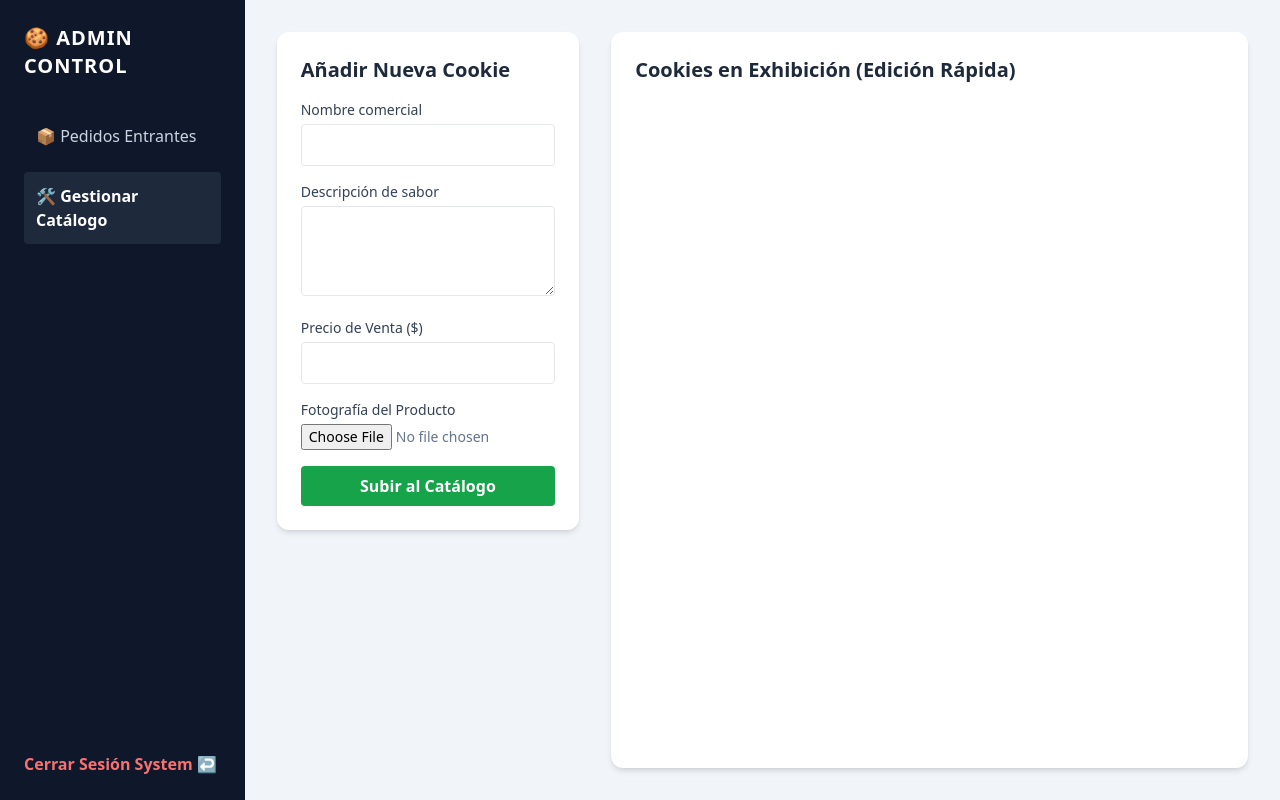
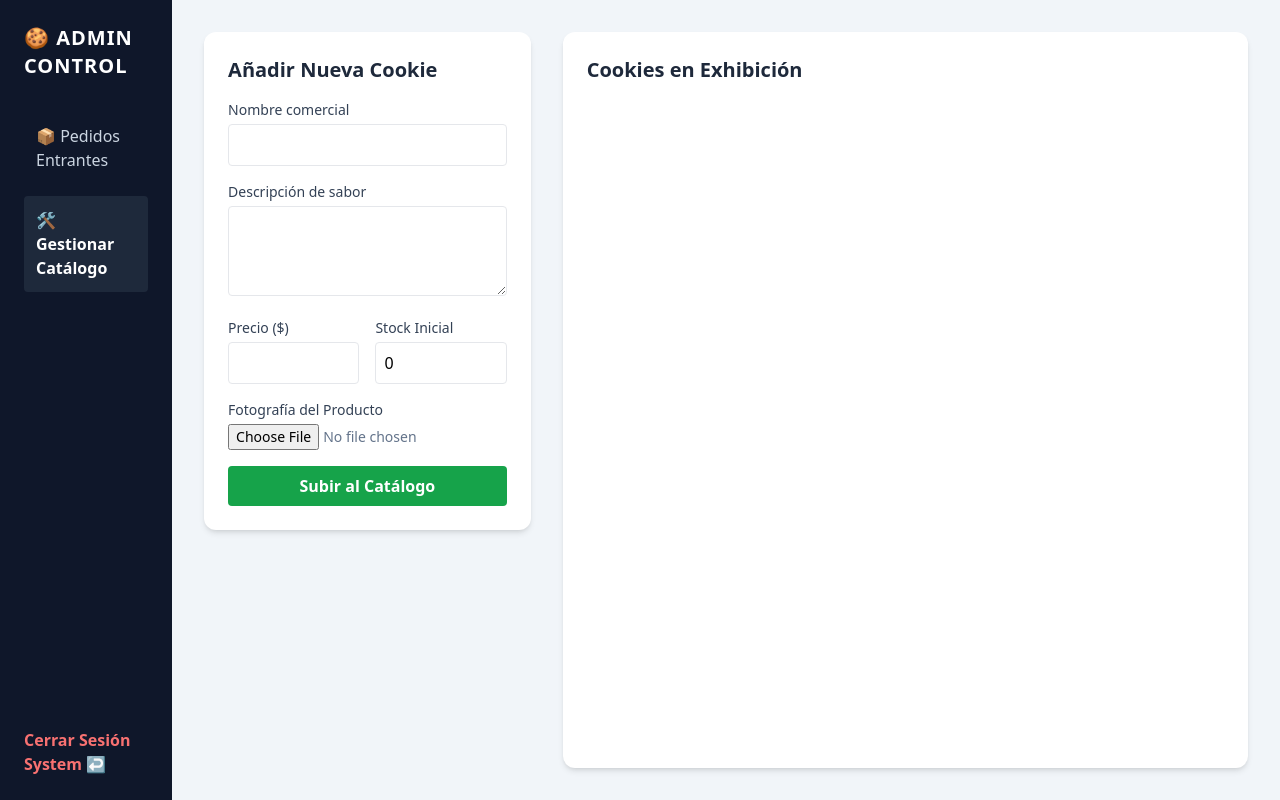
Before and after one commit to vicioold2-debug/Tienda_Cookies, a Flask app: page /admin/products in a window 1280 px wide. Run offline with Flask 3, Linux system fonts and the light colour scheme; a user stored in the database is signed in; data that the repository does not hold is empty; some libraries are stand-ins or nearby versions.

Commit message:
E-commerce real: Sistema de control de stock fisico automatizado

```diff
--- a/app.py
+++ b/app.py
@@ -11,7 +11,7 @@ app = Flask(__name__,
             template_folder=os.path.abspath('templates'),
             static_folder=os.path.abspath('static'))
 
-app.secret_key = 'super_secret_cookie_key_reposteria' # Cambia esto si lo subes a internet
+app.secret_key = 'super_secret_cookie_key_reposteria'
 app.config['SQLALCHEMY_DATABASE_URI'] = 'sqlite:///cookies.db'
 app.config['SQLALCHEMY_TRACK_MODIFICATIONS'] = False
 app.config['UPLOAD_FOLDER'] = os.path.join('static', 'uploads')
@@ -34,7 +34,8 @@ class Product(db.Model):
     description = db.Column(db.Text, nullable=True)
     price = db.Column(db.Float, nullable=False)
     image_url = db.Column(db.String(200), nullable=True)
-    active = db.Column(db.Integer, default=1) # 1 = Activo, 0 = Eliminado/Oculto
+    active = db.Column(db.Integer, default=1)
+    stock = db.Column(db.Integer, default=0) # NUEVO: Control de stock físico
 
 class CookieOrder(db.Model):
     id = db.Column(db.Integer, primary_key=True)
@@ -44,7 +45,7 @@ class CookieOrder(db.Model):
     phone = db.Column(db.String(20), nullable=False)
     notes = db.Column(db.Text, nullable=True)
     total = db.Column(db.Float, nullable=False)
-    status = db.Column(db.String(50), default='Recibido') # Recibido, En horno, En camino, Entregado
+    status = db.Column(db.String(50), default='Recibido')
     items = db.relationship('OrderItem', backref='order', lazy=True)
 
 class OrderItem(db.Model):
@@ -55,7 +56,6 @@ class OrderItem(db.Model):
     price = db.Column(db.Float, nullable=False)
     product = db.relationship('Product')
 
-# Función auxiliar para validar extensiones de imágenes
 def allowed_file(filename):
     return '.' in filename and filename.rsplit('.', 1)[1].lower() in app.config['ALLOWED_EXTENSIONS']
 
@@ -71,22 +71,24 @@ def index():
 
 @app.route('/add_to_cart/<int:product_id>', methods=['POST'])
 def add_to_cart(product_id):
+    product = Product.query.get_or_404(product_id)
     if 'cart' not in session:
         session['cart'] = {}
 
     cart = session['cart']
     pid_str = str(product_id)
-
-    # CORRECCIÓN: Captura la cantidad variable elegida por el usuario
     qty_to_add = int(request.form.get('quantity', 1))
 
-    if pid_str in cart:
-        cart[pid_str] += qty_to_add
-    else:
-        cart[pid_str] = qty_to_add
+    # Validar contra el stock total disponible
+    current_in_cart = cart.get(pid_str, 0)
+    if current_in_cart + qty_to_add > product.stock:
+        flash(f'No puedes agregar esa cantidad. Solo quedan {product.stock} unidades de {product.name}.', 'danger')
+        return redirect(url_for('index'))
 
+    cart[pid_str] = current_in_cart + qty_to_add
     session['cart'] = cart
-    flash('¡Cookies añadidas al carrito correctamente!', 'success')
+    session.modified = True
+    flash('¡Cookies añadidas al carrito!', 'success')
     return redirect(url_for('index'))
 
 @app.route('/cart')
@@ -96,27 +98,35 @@ def cart():
 
     cart_items = []
     total = 0
-    for pid_str, qty in session['cart'].items():
+    for pid_str, qty in list(session['cart'].items()):
         product = Product.query.get(int(pid_str))
         if product:
+            # Corrección por si el admin bajó el stock mientras el usuario navegaba
+            if qty > product.stock:
+                qty = product.stock
+                session['cart'][pid_str] = qty
+                session.modified = True
+                if qty == 0:
+                    session['cart'].pop(pid_str)
+                    continue
+
             subtotal = product.price * qty
             total += subtotal
             cart_items.append({'product': product, 'quantity': qty, 'subtotal': subtotal})
 
     return render_template('cart.html', cart_items=cart_items, total=total)
 
-@app.route('/clear_cart')
-def clear_cart():
-    session.pop('cart', None)
-    return redirect(url_for('cart'))
-
 @app.route('/cart/increase/<int:product_id>')
 def cart_increase(product_id):
+    product = Product.query.get_or_404(product_id)
     if 'cart' in session:
         pid_str = str(product_id)
         if pid_str in session['cart']:
-            session['cart'][pid_str] += 1
-            session.modified = True  # Le avisa a Flask que la sesión cambió
+            if session['cart'][pid_str] < product.stock:
+                session['cart'][pid_str] += 1
+                session.modified = True
+            else:
+                flash(f'Alcanzaste el límite de stock disponible para {product.name}.', 'warning')
     return redirect(url_for('cart'))
 
 @app.route('/cart/decrease/<int:product_id>')
@@ -125,7 +135,6 @@ def cart_decrease(product_id):
         pid_str = str(product_id)
         if pid_str in session['cart']:
             session['cart'][pid_str] -= 1
-            # Si la cantidad baja a 0, eliminamos el producto del carrito
             if session['cart'][pid_str] <= 0:
                 session['cart'].pop(pid_str)
             session.modified = True
@@ -139,6 +148,11 @@ def cart_delete_item(product_id):
             session['cart'].pop(pid_str)
             session.modified = True
     flash('Producto removido del carrito', 'info')
+    return redirect(url_for('cart'))
+
+@app.route('/clear_cart')
+def clear_cart():
+    session.pop('cart', None)
     return redirect(url_for('cart'))
 
 @app.route('/checkout', methods=['GET', 'POST'])
@@ -156,17 +170,21 @@ def checkout():
         items_to_save = []
         detalles_whatsapp = []
 
+        # Validar y restar stock al confirmar la orden
         for pid_str, qty in session['cart'].items():
             product = Product.query.get(int(pid_str))
             if product:
+                if qty > product.stock:
+                    flash(f'El stock de {product.name} cambió. Por favor revisa tu carrito.', 'danger')
+                    return redirect(url_for('cart'))
+
                 subtotal = product.price * qty
                 total += subtotal
-                items_to_save.append((product.id, qty, product.price))
+                items_to_save.append((product, qty, product.price))
                 detalles_whatsapp.append(f"- {qty}x {product.name} (${subtotal:.2f})")
 
         order_number = str(uuid.uuid4()).split('-')[0].upper()
 
-        # Guardar en base de datos local para el panel ADMIN
         new_order = CookieOrder(
             order_number=order_number, customer_name=customer_name,
             address=address, phone=phone, notes=notes, total=total
@@ -174,18 +192,15 @@ def checkout():
         db.session.add(new_order)
         db.session.commit()
 
-        for p_id, qty, price in items_to_save:
-            item = OrderItem(order_id=new_order.id, product_id=p_id, quantity=qty, price=price)
+        for prod, qty, price in items_to_save:
+            item = OrderItem(order_id=new_order.id, product_id=prod.id, quantity=qty, price=price)
             db.session.add(item)
+            prod.stock -= qty # DESCONTAR DEL STOCK REAL
+
         db.session.commit()
+        session.pop('cart', None)
 
-        session.pop('cart', None) # Limpiar carrito de la sesión
-
-        # --- CONFIGURACIÓN DE TU WHATSAPP ---
-        # ⚠️ Pon tu número aquí: código de país + código de área + número (sin el signo + ni espacios)
-        # Ejemplo para Argentina: "5491112345678"
         tu_telefono = "5491112345678"
-
         productos_texto = "\n".join(detalles_whatsapp)
         mensaje_bruto = (
             f"¡Hola! Vengo de la web y quiero confirmar mi pedido:\n\n"
@@ -264,6 +279,7 @@ def admin_products():
         name = request.form['name']
         description = request.form['description']
         price = float(request.form['price'])
+        stock = int(request.form.get('stock', 0)) # NUEVO: Capturar stock inicial
 
         file = request.files['image']
         filename = 'default_cookie.jpg'
@@ -271,7 +287,7 @@ def admin_products():
             filename = secure_filename(file.filename)
             file.save(os.path.join(app.config['UPLOAD_FOLDER'], filename))
 
-        new_product = Product(name=name, description=description, price=price, image_url=filename)
+        new_product = Product(name=name, description=description, price=price, image_url=filename, stock=stock)
         db.session.add(new_product)
         db.session.commit()
         flash('¡Nueva cookie agregada al catálogo con éxito!', 'success')
@@ -280,7 +296,6 @@ def admin_products():
     products = Product.query.filter_by(active=1).all()
     return render_template('admin/products.html', products=products)
 
-# CORRECCIÓN: Nueva ruta para guardar cambios de edición de productos
 @app.route('/admin/products/edit/<int:product_id>', methods=['POST'])
 def edit_product(product_id):
     if not check_admin_auth():
@@ -289,6 +304,7 @@ def edit_product(product_id):
     product = Product.query.get(product_id)
     if product:
         product.price = float(request.form['price'])
+        product.stock = int(request.form['stock']) # NUEVO: Permitir editar stock desde la tabla
         product.description = request.form['description']
         db.session.commit()
         flash(f'¡{product.name} actualizada correctamente!', 'success')
@@ -301,7 +317,7 @@ def delete_product(product_id):
 
     product = Product.query.get(product_id)
     if product:
-        product.active = 0 # Eliminación suave (soft delete)
+        product.active = 0
         db.session.commit()
         flash('Producto removido del catálogo público.', 'warning')
     return redirect(url_for('admin_products'))
--- a/init_db.py
+++ b/init_db.py
@@ -23,7 +23,8 @@ def init_database():
             description TEXT,
             price REAL NOT NULL,
             image_url TEXT,
-            active INTEGER DEFAULT 1
+            active INTEGER DEFAULT 1,
+            stock INTEGER DEFAULT 0
         )
     ''')
 
--- a/templates/admin/products.html
+++ b/templates/admin/products.html
@@ -6,7 +6,6 @@
     <script src="https://cdn.tailwindcss.com"></script>
 </head>
 <body class="bg-slate-100 min-h-screen flex">
-    <!-- Sidebar -->
     <div class="w-64 bg-slate-900 text-slate-300 p-6 flex flex-col justify-between">
         <div>
             <h2 class="text-xl font-black text-white mb-8 tracking-wider">🍪 ADMIN CONTROL</h2>
@@ -18,9 +17,7 @@
         <a href="{{ url_for('admin_logout') }}" class="text-red-400 font-bold hover:underline">Cerrar Sesión System ↩</a>
     </div>
 
-    <!-- Main Content -->
     <div class="flex-grow p-8 grid grid-cols-1 lg:grid-cols-3 gap-8">
-        <!-- Formulario Alta -->
         <div class="bg-white p-6 rounded-xl shadow-md h-fit">
             <h3 class="text-xl font-bold text-slate-800 mb-4">Añadir Nueva Cookie</h3>
             <form method="POST" enctype="multipart/form-data" class="space-y-4">
@@ -32,9 +29,15 @@
                     <label class="block text-sm font-medium text-slate-700">Descripción de sabor</label>
                     <textarea name="description" rows="3" class="w-full mt-1 p-2 border rounded"></textarea>
                 </div>
-                <div>
-                    <label class="block text-sm font-medium text-slate-700">Precio de Venta ($)</label>
-                    <input type="number" step="0.01" name="price" required class="w-full mt-1 p-2 border rounded">
+                <div class="grid grid-cols-2 gap-4">
+                    <div>
+                        <label class="block text-sm font-medium text-slate-700">Precio ($)</label>
+                        <input type="number" step="0.01" name="price" required class="w-full mt-1 p-2 border rounded">
+                    </div>
+                    <div>
+                        <label class="block text-sm font-medium text-slate-700">Stock Inicial</label>
+                        <input type="number" name="stock" value="0" min="0" required class="w-full mt-1 p-2 border rounded">
+                    </div>
                 </div>
                 <div>
                     <label class="block text-sm font-medium text-slate-700">Fotografía del Producto</label>
@@ -44,26 +47,38 @@
             </form>
         </div>
 
-        <!-- Tabla CRUD y Edición -->
         <div class="lg:col-span-2 bg-white p-6 rounded-xl shadow-md">
-            <h3 class="text-xl font-bold text-slate-800 mb-4">Cookies en Exhibición (Edición Rápida)</h3>
+            <h3 class="text-xl font-bold text-slate-800 mb-4">Cookies en Exhibición</h3>
             <div class="divide-y divide-slate-200">
                 {% for p in products %}
-                <div class="py-6 flex flex-col md:flex-row items-start md:items-center justify-between gap-4">
-                    <div class="flex items-center space-x-4 min-w-[200px]">
+                <div class="py-6 flex flex-col xl:flex-row items-start xl:items-center justify-between gap-4">
+                    <div class="flex items-center space-x-4 min-w-[180px]">
                         <img src="{{ url_for('static', filename='uploads/' + p.image_url) }}" class="w-16 h-16 object-cover rounded-md border shadow-sm">
                         <div>
                             <h4 class="font-bold text-slate-900">{{ p.name }}</h4>
-                            <p class="text-xs text-slate-500">Precio Actual: ${{ "%.2f"|format(p.price) }}</p>
+                            <p class="text-xs {% if p.stock == 0 %} text-red-600 font-bold {% else %} text-slate-500 {% endif %}">Stock actual: {{ p.stock }} u.</p>
                         </div>
                     </div>
 
-                    <!-- Formulario de Edición Rápida en línea -->
-                    <form action="{{ url_for('edit_product', product_id=p.id) }}" method="POST" class="flex flex-wrap items-center gap-2 flex-grow justify-end">
-                        <input type="number" step="0.01" name="price" value="{{ p.price }}" class="w-24 p-1 text-sm border rounded text-center font-bold" title="Editar Precio">
-                        <input type="text" name="description" value="{{ p.description or '' }}" class="w-48 p-1 text-sm border rounded text-slate-600" title="Editar Descripción">
-                        <button type="submit" class="bg-blue-600 text-white text-xs font-bold px-3 py-1.5 rounded hover:bg-blue-700 transition">💾 Guardar</button>
-                        <a href="{{ url_for('delete_product', product_id=p.id) }}" class="text-red-500 font-bold hover:text-red-700 text-xs bg-red-50 px-3 py-1.5 rounded hover:bg-red-100 transition">🗑 Borrar</a>
+                    <form action="{{ url_for('edit_product', product_id=p.id) }}" method="POST" class="flex flex-wrap items-center gap-2 flex-grow justify-end w-full xl:w-auto">
+                        <div class="flex flex-col">
+                            <span class="text-[10px] text-slate-400 px-1 font-bold">PRECIO</span>
+                            <input type="number" step="0.01" name="price" value="{{ p.price }}" class="w-20 p-1 text-sm border rounded text-center font-bold">
+                        </div>
+                        <div class="flex flex-col">
+                            <span class="text-[10px] text-slate-400 px-1 font-bold">STOCK</span>
+                            <input type="number" name="stock" value="{{ p.stock }}" min="0" class="w-16 p-1 text-sm border rounded text-center font-bold">
+                        </div>
+                        <div class="flex flex-col flex-grow md:flex-none">
+                            <span class="text-[10px] text-slate-400 px-1 font-bold">DESCRIPCIÓN</span>
+                            <input type="text" name="description" value="{{ p.description or '' }}" class="w-full md:w-40 p-1 text-sm border rounded text-slate-600">
+                        </div>
+                        <div class="flex items-end h-11 pt-4">
+                            <button type="submit" class="bg-blue-600 text-white text-xs font-bold px-3 py-1.5 rounded hover:bg-blue-700 transition">💾 Guardar</button>
+                        </div>
+                        <div class="flex items-end h-11 pt-4">
+                            <a href="{{ url_for('delete_product', product_id=p.id) }}" class="text-red-500 font-bold hover:text-red-700 text-xs bg-red-50 px-3 py-1.5 rounded hover:bg-red-100 transition">🗑 Borrar</a>
+                        </div>
                     </form>
                 </div>
                 {% endfor %}
```
Also changed, not shown: templates/index.html (+14 -6 lines), instance/cookies.db.
